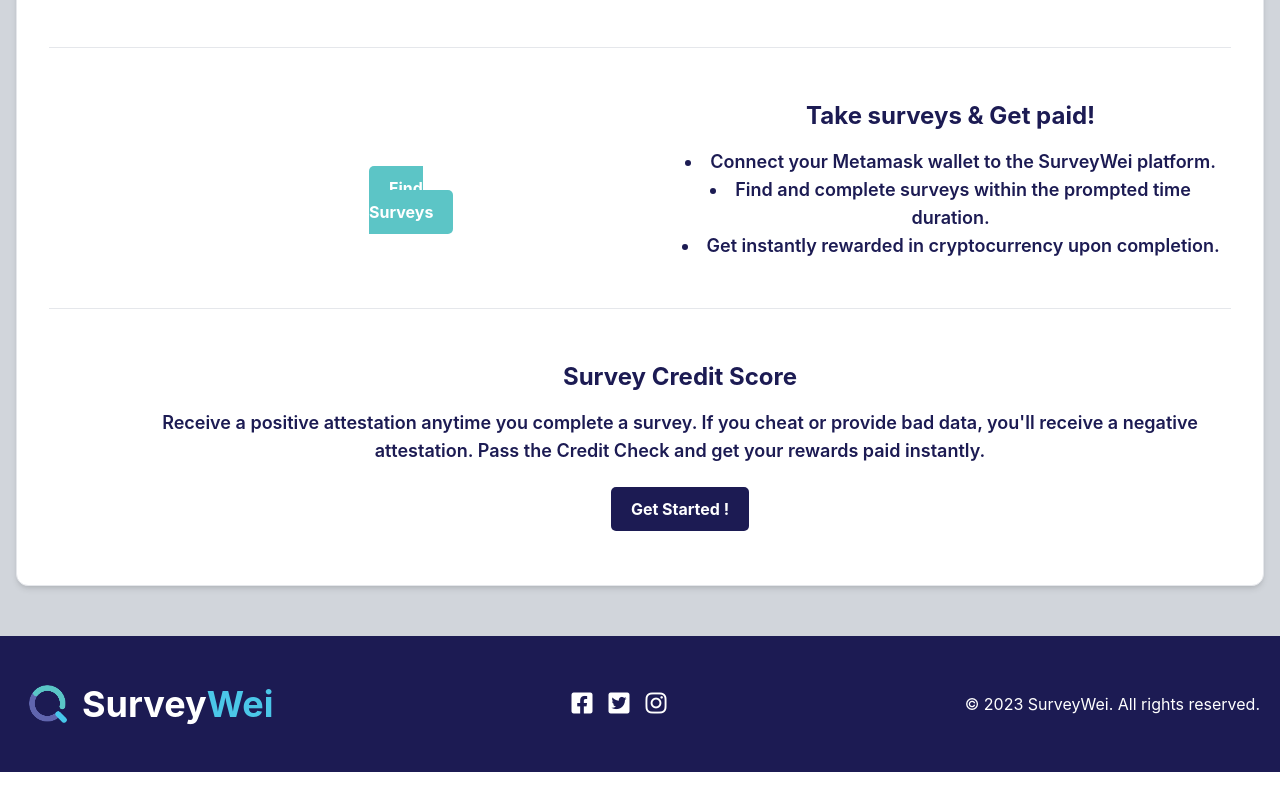
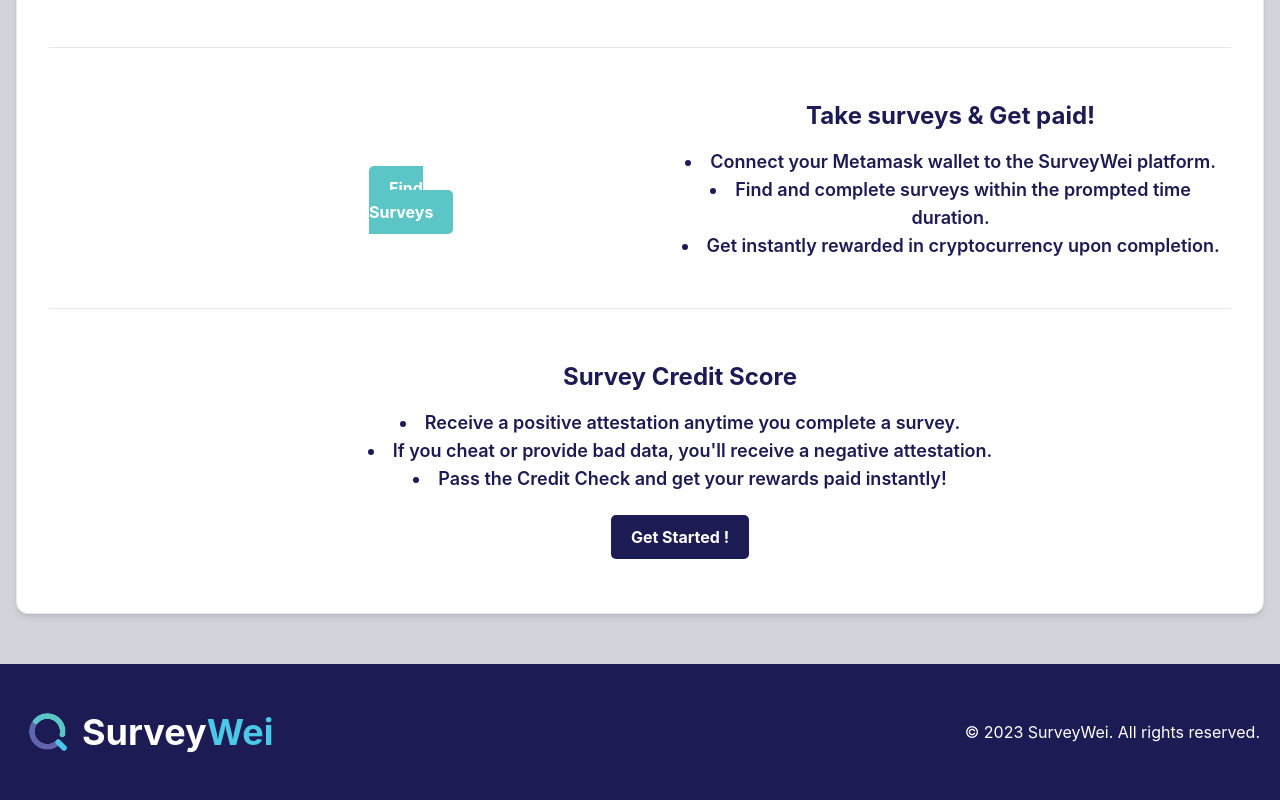
Before and after one commit to Tgb29/surveywei, a React (Create React App) app: page / in a window 1280 px wide. Shown: the part 1036-1836 px from the top of the page. Before the commit the page ends 1808 px from the top, so only its background shows below. Built offline with nearby package versions, Linux system fonts and the light colour scheme; no server answers.

Commit message:
updated home page

```diff
--- a/src/components/home/Home.jsx
+++ b/src/components/home/Home.jsx
@@ -192,12 +192,20 @@
                 <h2 className="font-bold text-2xl mb-4 mt-5">
                   Survey Credit Score
                 </h2>
-                <p className="font-semibold text-lg mb-8">
-                  Receive a positive attestation anytime you complete a survey.
-                  If you cheat or provide bad data, you'll receive a negative
-                  attestation. Pass the Credit Check and get your rewards paid
-                  instantly.
-                </p>
+                <ul className="font-semibold text-lg list-disc list-inside mb-8">
+                  <li>
+                    Receive a positive attestation anytime you complete a
+                    survey.
+                  </li>
+                  <li>
+                    If you cheat or provide bad data, you'll receive a negative
+                    attestation.
+                  </li>
+                  <li>
+                    Pass the Credit Check and get your rewards paid instantly!
+                  </li>
+                </ul>
+
                 <Link to="/find" className="btn btn-secondary mt-5">
                   Get Started !
                 </Link>
@@ -222,31 +230,7 @@
               Survey<span className="text-[#4bc7e8]">Wei</span>
             </div>
           </div>
-          <div className="social-icons text-2xl mx-4 md:mx-8">
-            <a
-              href="https://www.facebook.com"
-              target="_blank"
-              rel="noopener noreferrer"
-              className="mr-4"
-            >
-              <i className="fab fa-facebook-square text-white"></i>
-            </a>
-            <a
-              href="https://www.twitter.com"
-              target="_blank"
-              rel="noopener noreferrer"
-              className="mr-4"
-            >
-              <i className="fab fa-twitter-square text-white"></i>
-            </a>
-            <a
-              href="https://www.instagram.com"
-              target="_blank"
-              rel="noopener noreferrer"
-            >
-              <i className="fab fa-instagram text-white"></i>
-            </a>
-          </div>
+
           <p className="text-center md:text-right flex-grow md:flex-grow-0 mr-5">
             &copy; 2023 SurveyWei. All rights reserved.
           </p>
```
